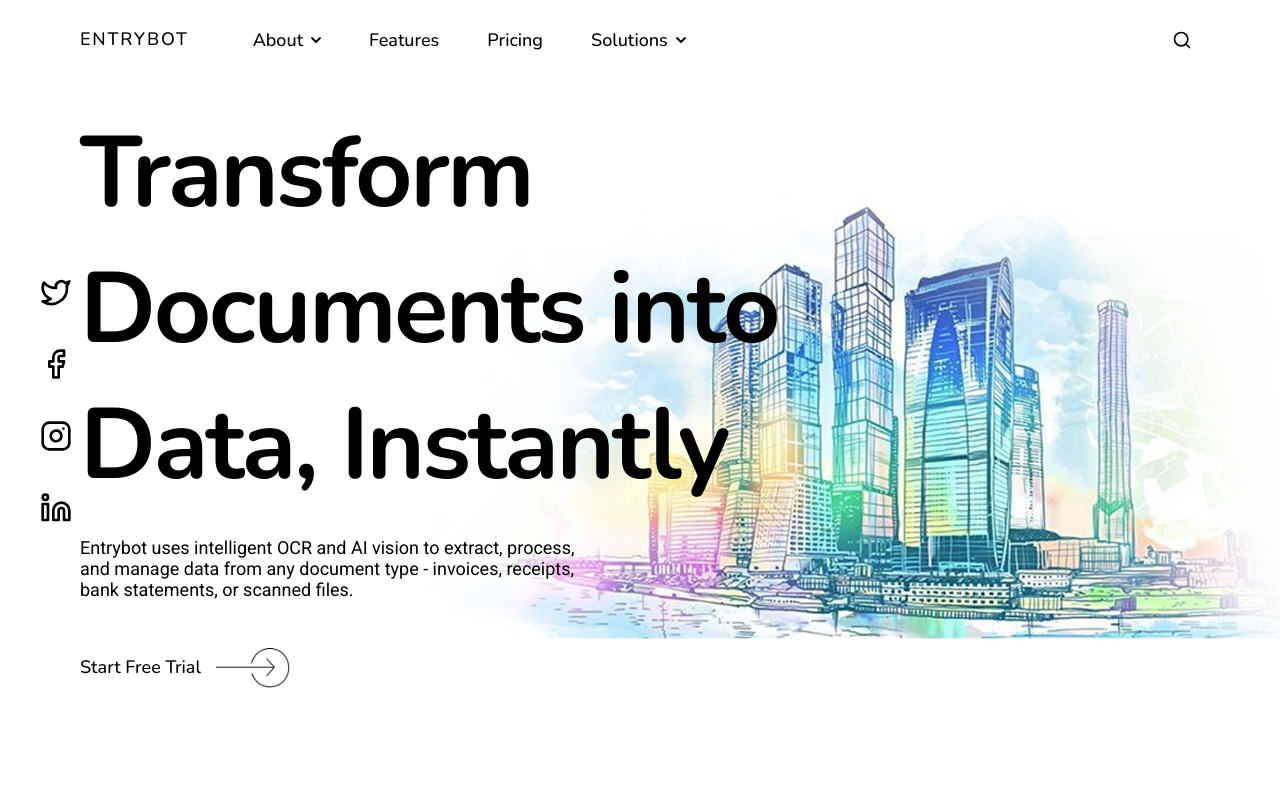
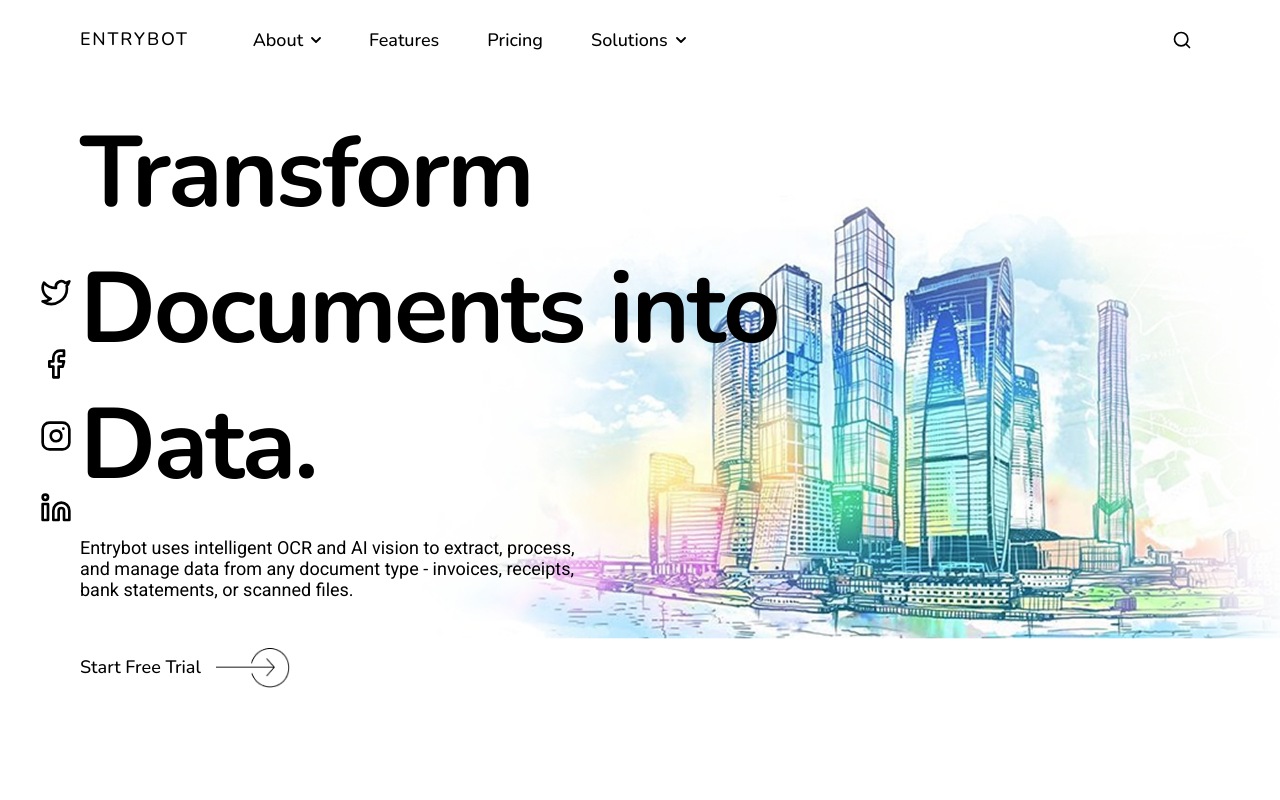
Before and after one commit to nirmallal-sidat/Entry-bot, a Next.js app: page / in a window 1280 px wide. Shown: the top 800 px of the page. Built offline with nearby package versions, Linux system fonts and the light colour scheme.

Commit message:
feat: Introduce new marketing and informational pages along with core UI components.

```diff
--- a/src/components/Hero.tsx
+++ b/src/components/Hero.tsx
@@ -27,7 +27,7 @@
         {/* Text Content */}
         <div className="max-w-4xl z-10 text-center lg:text-left pt-20 lg:pt-0">
           <h1 className="text-[56px] md:text-[80px] xl:text-[100px] font-bold text-black leading-[110%] md:leading-[136px] mb-6 tracking-tight font-nunito">
-                Transform Documents into Data, Instantly
+                Transform Documents into Data.
           </h1>
           <p className="text-[18px] text-black max-w-lg mb-12 leading-[120%] md:leading-[21px] font-normal mx-auto lg:mx-0 font-roboto">
             Entrybot uses intelligent OCR and AI vision to extract, process, and manage data from any document type - invoices, receipts, bank statements, or scanned files.
```
